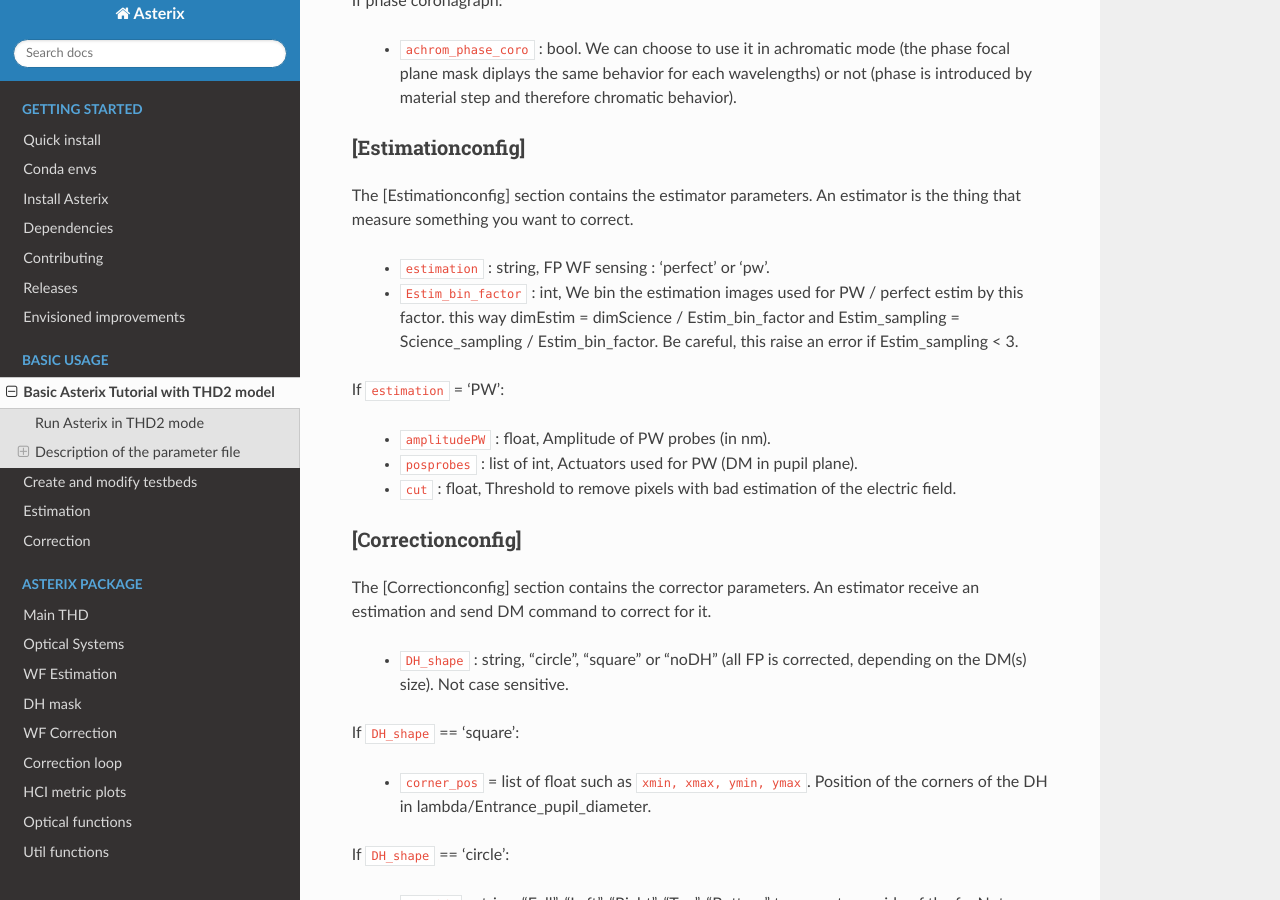
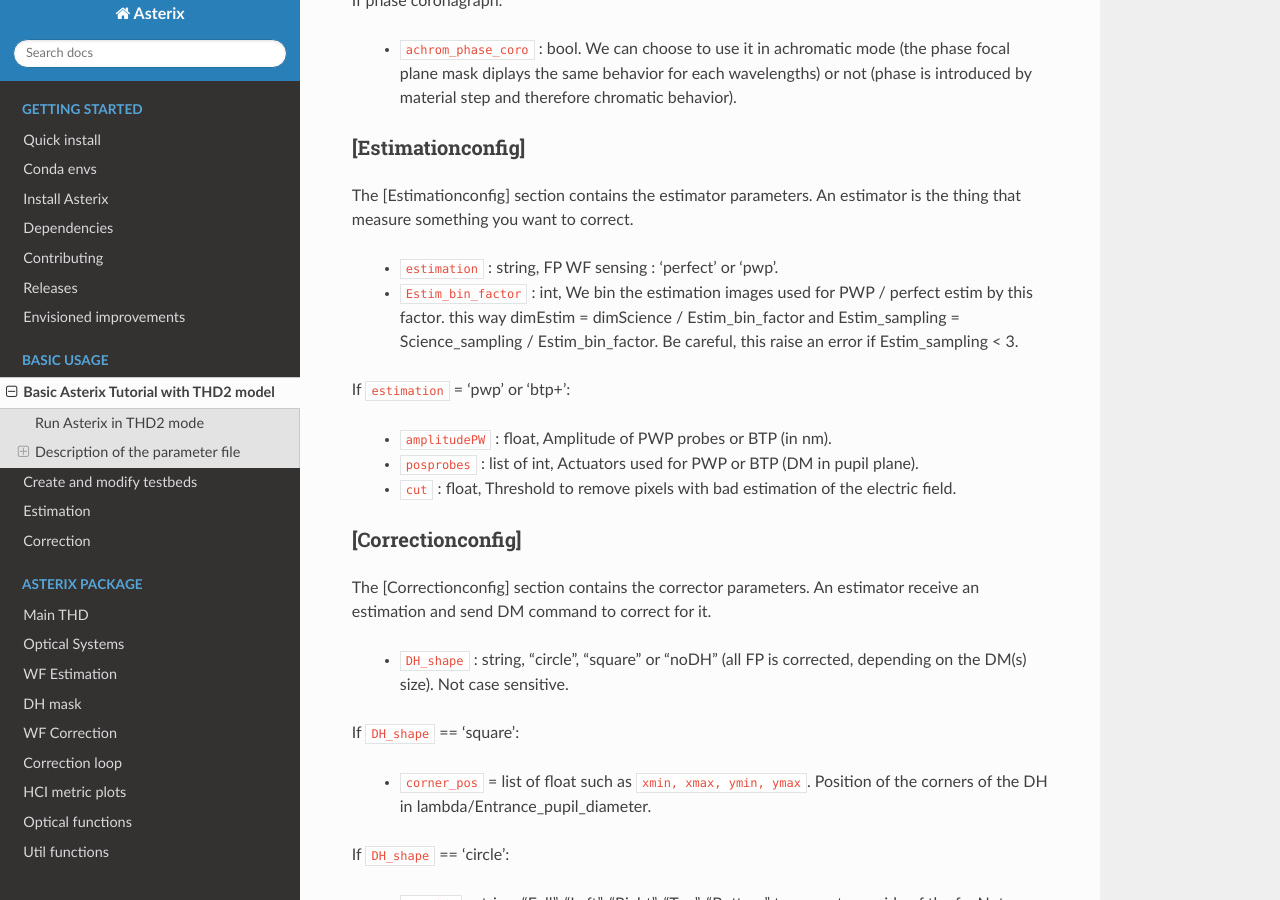
Before and after one commit to johanmazoyer/Asterix, a Sphinx documentation site: the page built from docs/run_asterix.rst, in a window 1280 px wide and 900 px high, scrolled down 6176 px. Built offline with Sphinx 7.4.7 and the Read the Docs theme 2.0.0, drawn with Linux system fonts in a browser that asks for light colours; some of the changed text lies outside the part shown.

```diff
--- a/docs/run_asterix.rst
+++ b/docs/run_asterix.rst
@@ -71,14 +71,14 @@ Use with caution, as this can generate a lot of fits especially if in a loop. To
 What is saved if you activate this option in runthd2() was carefully thougth about, to avoid sending thousands of .fits files:
 
 * Dark Hole Mask
-* PW Estimate at each iteration.
+* PWP Estimate at each iteration.
 * 1 full run through testbed (~17 fits file for 1 DM testbed -one before and after each planes more or less-) at each iteration.
 
 What is not saved by default, but can be easily done by setting up the keyword ``dir_save_all_planes`` to an existing path directory, individually for these functions:
 
-* PW Matrix (nb_probes*17 fits for 1 DM testbed)
+* PWP Matrix (nb_probes*17 fits for 1 DM testbed)
 * EFC Matrix (nb_actuator*17 fits for 1 DM testbed)
-* PW difference (nb_probes x17 fits for 1 DM testbed), at each iteration
+* PWP difference (nb_probes x17 fits for 1 DM testbed), at each iteration
 
 
 Description of the parameter file
@@ -210,13 +210,13 @@ If phase coronagraph:
 ~~~~~~~~~~~~~~~~~~~~~~
 The [Estimationconfig] section contains the estimator parameters. An estimator is the thing that measure something you want to correct.
 
-    - ``estimation`` : string, FP WF sensing : 'perfect' or 'pw'.
-    - ``Estim_bin_factor`` : int, We bin the estimation images used for PW / perfect estim by this factor. this way dimEstim = dimScience / Estim_bin_factor and  Estim_sampling = Science_sampling / Estim_bin_factor. Be careful, this raise an error if Estim_sampling < 3.
+    - ``estimation`` : string, FP WF sensing : 'perfect' or 'pwp'.
+    - ``Estim_bin_factor`` : int, We bin the estimation images used for PWP / perfect estim by this factor. this way dimEstim = dimScience / Estim_bin_factor and  Estim_sampling = Science_sampling / Estim_bin_factor. Be careful, this raise an error if Estim_sampling < 3.
 
-If ``estimation`` = 'PW':
+If ``estimation`` = 'pwp' or 'btp+':
 
-    - ``amplitudePW`` : float, Amplitude of PW probes (in nm).
-    - ``posprobes`` : list of int, Actuators used for PW (DM in pupil plane).
+    - ``amplitudePW`` : float, Amplitude of PWP probes or BTP (in nm).
+    - ``posprobes`` : list of int, Actuators used for PWP or BTP (DM in pupil plane).
     - ``cut`` : float, Threshold to remove pixels with bad estimation of the electric field.
 
 
```
Also changed, not shown: docs/estimation.rst (+6 -6 lines), 6 other files.
